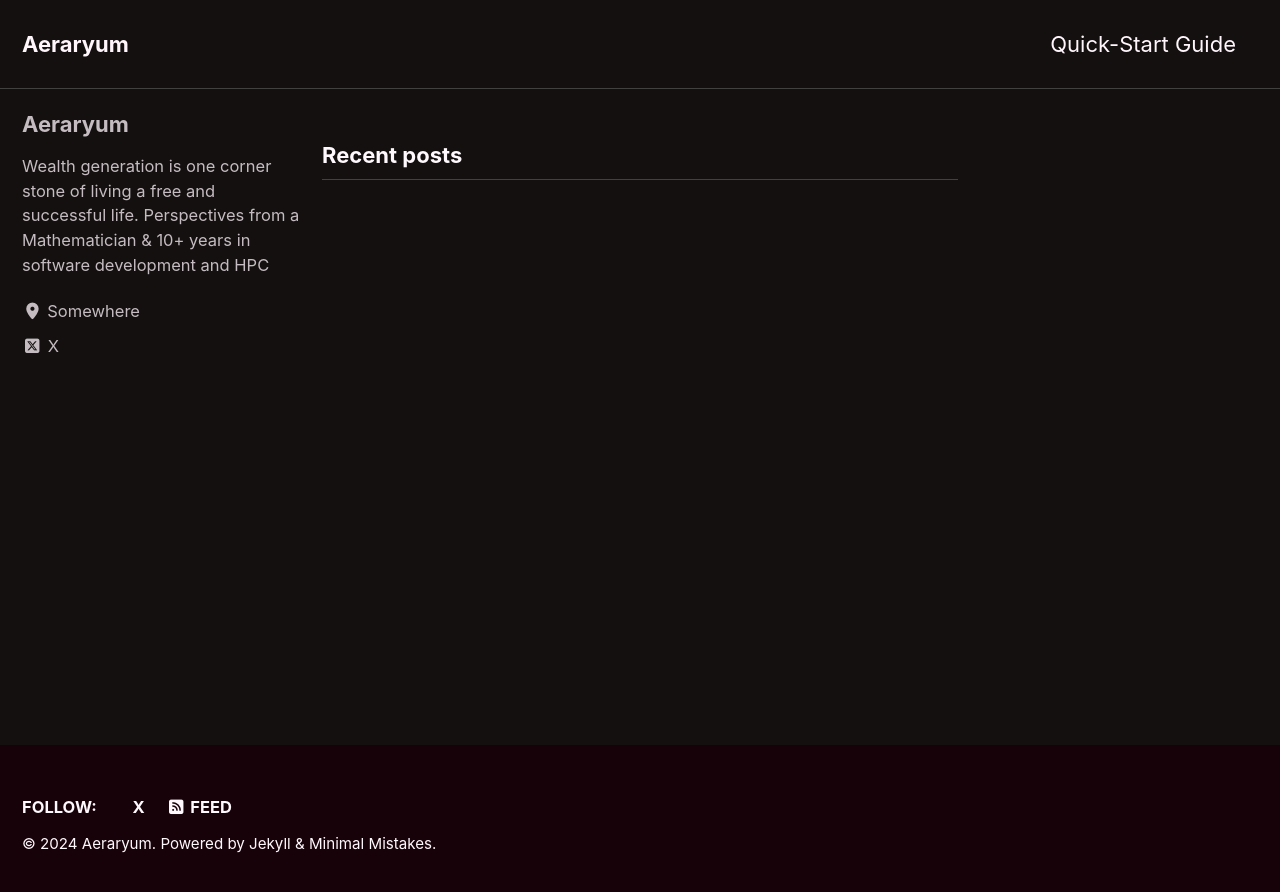
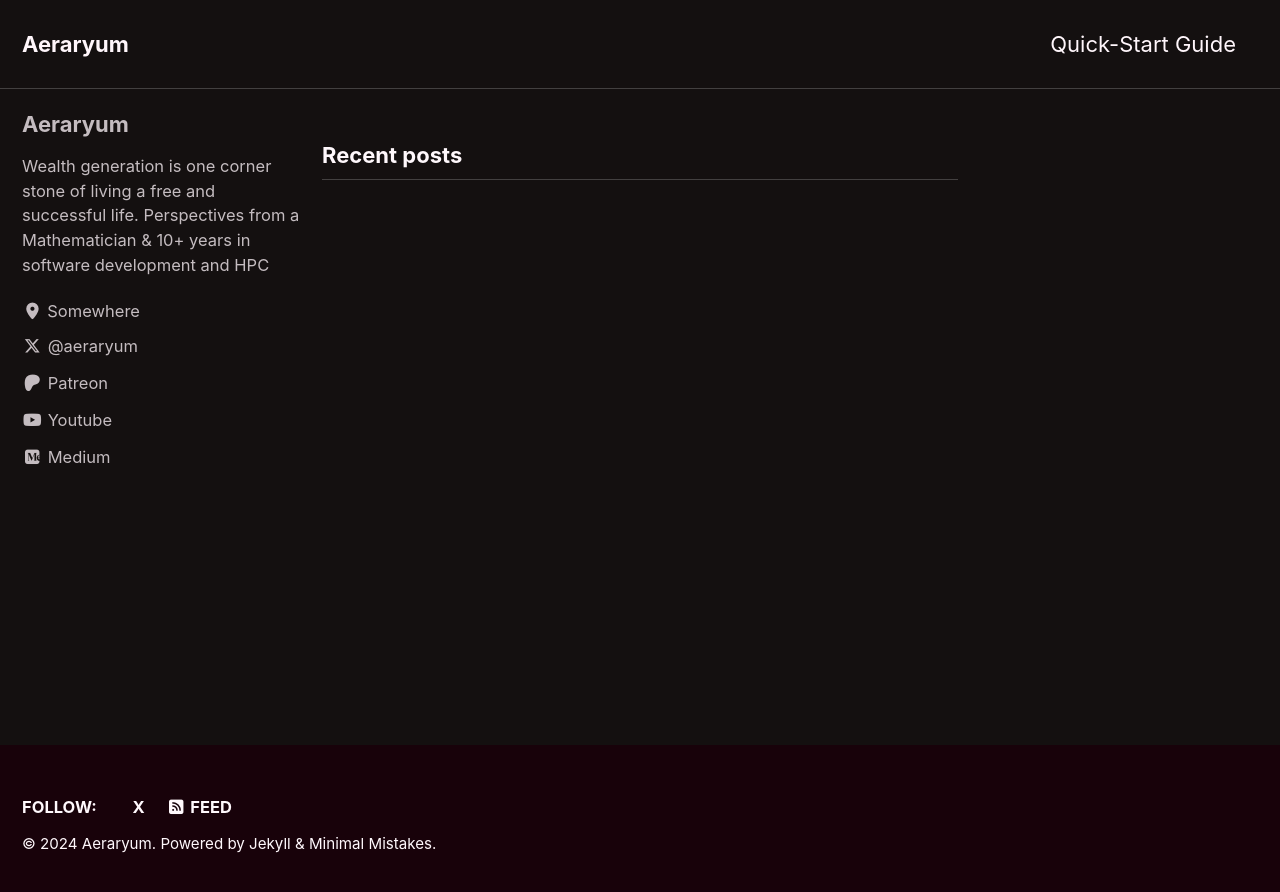
Before and after one commit to RoiRRW/aeraryum.plots, a Jekyll site: the page built from index.html, in a window 1280 px wide. Shown: the top 892 px of the page. Built offline with Jekyll 4.4.1, drawn with Linux system fonts in a browser that asks for light colours; cached includes are drawn as plain includes; the list of posts is cut into pages by our own code.

Commit message:
Update _config.yml

```diff
--- a/_config.yml
+++ b/_config.yml
@@ -125,19 +125,19 @@ author:
     - label: "Website"
       icon: "fas fa-fw fa-link"
       # url: "https://your-website.com"
-    - label: "X"
-      icon: "fab fa-fw fa-square-x-twitter"
-      #<i class="fa-brands fa-square-x-twitter"></i>
+    - label: "@aeraryum"
+      icon: "fab fa-fw fa-x-twitter"
       url: "https://x.com/aeraryum"
-    - label: "Facebook"
-      icon: "fab fa-fw fa-facebook-square"
-      # url: "https://facebook.com/"
-    - label: "GitHub"
-      icon: "fab fa-fw fa-github"
-      # url: "https://github.com/"
-    - label: "Instagram"
-      icon: "fab fa-fw fa-instagram"
-      # url: "https://instagram.com/"
+    - label: "Patreon"
+      icon: "fab fa-fw fa-patreon"
+      url: "https://patreon.com/Aeraryum"
+    - label: "Youtube"
+      icon: "fab fa-fw fa-youtube"
+      url: "https://www.youtube.com/@Aeraryum"
+    - label: "Medium"
+      icon: "fab fa-fw fa-medium"
+      url: "https://medium.com/@aeraryum"
+
 
 # Site Footer
 footer:
```
